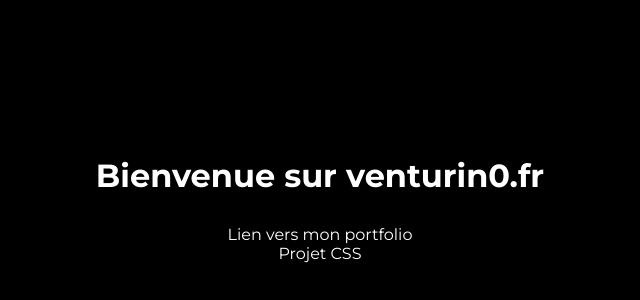
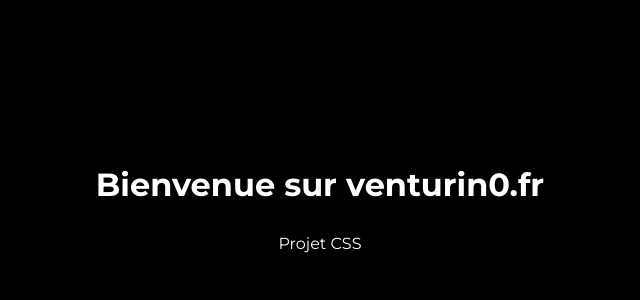
Before and after one commit to ventustyl/venturin0, a plain HTML site: page index.html in a window 1280 px wide. Shown: the part 206-506 px from the top of the page, without its empty margins (320-960 px from the left). Drawn offline with Linux system fonts and the light colour scheme.

Commit message:
PROD maj

```diff
--- a/index.html
+++ b/index.html
@@ -17,7 +17,7 @@
     </div>
     <div class="main">
       <h1 class="title contain">Bienvenue sur venturin0.fr</h1>
-      <a href="https://venturino.site" target="_blank">Lien vers mon portfolio</a>
+
       <a href="#">Projet CSS</a>
     </div>
 
```
